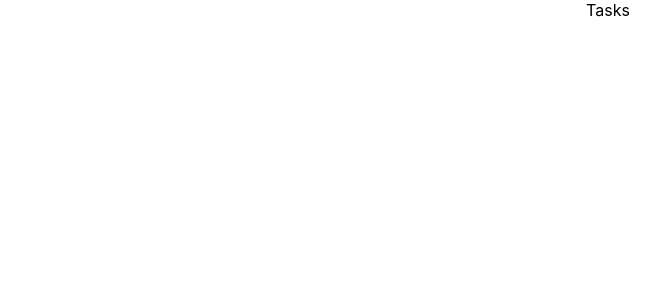
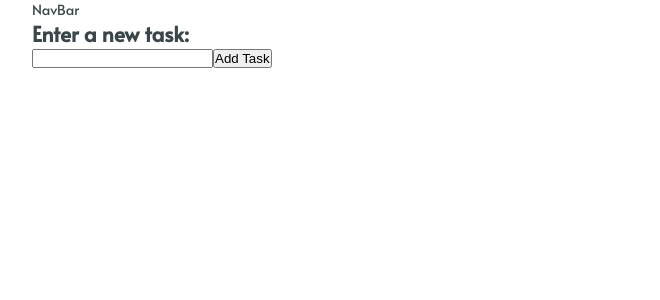
Before and after one commit to huthaifaaltiti/todo-app, a React (Create React App) app: page /tasks in a window 1280 px wide. Shown: the top 300 px of the page, without its empty margins (32-692 px from the left). Built offline with nearby package versions, Linux system fonts and the light colour scheme.

Commit message:
setup home page

```diff
--- a/src/App.css
+++ b/src/App.css
@@ -1,38 +1,4 @@
 .App {
-  text-align: center;
+  width: 90%;
+  margin: 0 auto;
 }
-
-.App-logo {
-  height: 40vmin;
-  pointer-events: none;
-}
-
-@media (prefers-reduced-motion: no-preference) {
-  .App-logo {
-    animation: App-logo-spin infinite 20s linear;
-  }
-}
-
-.App-header {
-  background-color: #282c34;
-  min-height: 100vh;
-  display: flex;
-  flex-direction: column;
-  align-items: center;
-  justify-content: center;
-  font-size: calc(10px + 2vmin);
-  color: white;
-}
-
-.App-link {
-  color: #61dafb;
-}
-
-@keyframes App-logo-spin {
-  from {
-    transform: rotate(0deg);
-  }
-  to {
-    transform: rotate(360deg);
-  }
-}
--- a/src/App.js
+++ b/src/App.js
@@ -2,6 +2,9 @@
 import { lazy, Suspense } from "react";
 // react-router-dom
 import { Routes, Route } from "react-router-dom";
+
+// components
+import NavBar from "./components/NavBar";
 
 // styles
 import "./App.css";
@@ -15,6 +18,7 @@ function App() {
   return (
     <div className="App">
       <Suspense fallback="Loading...">
+        <NavBar />
         <Routes>
           <Route index element={<Home />} />
           <Route path="/tasks" element={<Tasks />} />
--- /dev/null
+++ b/src/components/NavBar/index.js
@@ -0,0 +1,7 @@
+import React from 'react'
+
+export default function NavBar() {
+  return (
+    <div>NavBar</div>
+  )
+}
--- a/src/index.css
+++ b/src/index.css
@@ -1,13 +1,109 @@
+@import url("https://fonts.googleapis.com/css2?family=Alata&display=swap");
+
+* {
+  margin: 0;
+  padding: 0;
+
+  box-sizing: border-box;
+}
+
+html {
+  /* 10px / 16px = 0.625 = 62.5% */
+  /* percentage of user's browser font-size settings */
+  font-size: 62.5%;
+}
+
 body {
-  margin: 0;
-  font-family: -apple-system, BlinkMacSystemFont, 'Segoe UI', 'Roboto', 'Oxygen',
-    'Ubuntu', 'Cantarell', 'Fira Sans', 'Droid Sans', 'Helvetica Neue',
-    sans-serif;
-  -webkit-font-smoothing: antialiased;
-  -moz-osx-font-smoothing: grayscale;
+  font-family: "Alata", sans-serif;
+  font-size: 1.4rem;
+  font-weight: 400;
+
+  background-color: var(--color-wht);
+  color: var(--color-txt);
 }
 
 code {
-  font-family: source-code-pro, Menlo, Monaco, Consolas, 'Courier New',
+  font-family: source-code-pro, Menlo, Monaco, Consolas, "Courier New",
     monospace;
 }
+
+:root {
+  /* Colors: */
+
+  /* Primary color */
+  --color-prim: #03314b;
+  --color-prim-d1: #032c44;
+  --color-prim-d2: #02273c;
+  --color-prim-d3: #022235;
+  --color-prim-l1: #1c465d;
+  --color-prim-l2: #355a6f;
+  --color-prim-l3: #4f6f81;
+
+  /* Secondary color */
+  --color-secn: #2ce080;
+  --color-secn-d1: #28ca73;
+  --color-secn-d2: #23b366;
+  --color-secn-d3: #1f9d5a;
+  --color-secn-l1: #41e38d;
+  --color-secn-l2: #56e699;
+  --color-secn-l3: #6be9a6;
+
+  /* Tertiary color */
+  --color-tert: #0365f2;
+  --color-tert-d1: #035bda;
+  --color-tert-d2: #0251c2;
+  --color-tert-d3: #0247a9;
+  --color-tert-l1: #1c74f3;
+  --color-tert-l2: #3584f5;
+  --color-tert-l3: #4f93f6;
+
+  /* Fourth color */
+  --color-four: #fff3d7;
+  --color-four-d1: #e6dbc2;
+  --color-four-d2: #ccc2ac;
+  --color-four-d3: #b3aa97;
+  --color-four-l1: #fff4db;
+  --color-four-l2: #fff5df;
+  --color-four-l3: #fff7e3;
+
+  /* Fifth color */
+  --color-fif: #ff91a0;
+  --color-fif-d1: #e68390;
+  --color-fif-d2: #cc7480;
+  --color-fif-d3: #b36670;
+  --color-fif-l1: #ff9caa;
+  --color-fif-l2: #ffa7b3;
+  --color-fif-l3: #ffb2bd;
+
+  /* Grey color */
+  --color-gry: #f4f5f9;
+  --color-gry-d-1: #dcdde0;
+  --color-gry-d-2: #c3c4c7;
+  --color-gry-d-3: #abacae;
+  --color-gry-l-1: #f5f6fa;
+  --color-gry-l-2: #f7f8fb;
+  --color-gry-l-3: #fcfcfd;
+
+  /* Text color */
+  --color-txt: #3a4649;
+  --color-txt-d1: #343f42;
+  --color-txt-d2: #2e383a;
+  --color-txt-d3: #293133;
+  --color-txt-l1: #4e595b;
+  --color-txt-l2: #616b6d;
+  --color-txt-l3: #757e80;
+
+  /* Black && White colors */
+  --color-blk: #2c272e;
+  --color-wht: #fff;
+
+  /* Shadows: */
+  --shadow-li1: rgba(149, 157, 165, 0.2) 0px 8px 24px;
+  --shadow-li2: rgba(100, 100, 111, 0.2) 0px 7px 29px 0px;
+  --shadow-dir1: rgba(0, 0, 0, 0.16) 0px 1px 4px;
+  --shadow-dir2: rgba(99, 99, 99, 0.2) 0px 2px 8px 0px;
+  --shadow-int1: rgba(0, 0, 0, 0.35) 0px 5px 15px;
+  --shadow-int2: rgba(0, 0, 0, 0.25) 0px 54px 55px,
+    rgba(0, 0, 0, 0.12) 0px -12px 30px, rgba(0, 0, 0, 0.12) 0px 4px 6px,
+    rgba(0, 0, 0, 0.17) 0px 12px 13px, rgba(0, 0, 0, 0.09) 0px -3px 5px;
+}
--- a/src/pages/Home/index.js
+++ b/src/pages/Home/index.js
@@ -1,37 +1,17 @@
 // react
-import React, { useState } from "react";
-// react-redux
-import { useDispatch, useSelector } from "react-redux";
-// creator functions
-import { addNewTask } from "../../redux/reducers/TasksReducer/actions";
+import React from "react";
 
 // styles
 import styles from "./styles.module.css";
 
 export default function Home() {
-  const [inputData, setInputData] = useState("");
-  const dispatch = useDispatch();
-  const tasks = useSelector((state) => state.TasksReducer);
+  return <div className={styles.homePage}>
 
-  function handleAddNewTask() {
-    dispatch(addNewTask(inputData));
-  }
 
-  return (
-    <div className={styles.homePage}>
-      <h2>Enter a new task:</h2>
+    <h1>Hi Huthaifa!</h1>
 
-      <div>
-        <input type="text" onChange={(e) => setInputData(e.target.value)} />
-
-        <button onClick={handleAddNewTask}>Add Task</button>
-      </div>
-
-      <div>
-        {tasks.map((task) => (
-          <h3>{task.task}</h3>
-        ))}
-      </div>
+    <div>
+      <p>You have added 4 tasks to your tasks list,</p>
     </div>
-  );
+  </div>;
 }
--- a/src/pages/Tasks/index.js
+++ b/src/pages/Tasks/index.js
@@ -1,11 +1,37 @@
 // react
-import React from 'react'
+import React, { useState } from "react";
+// react-redux
+import { useDispatch, useSelector } from "react-redux";
+// creator functions
+import { addNewTask } from "../../redux/reducers/TasksReducer/actions";
 
 // styles
-import styles from "./styles.module.css"
+import styles from "./styles.module.css";
 
 export default function Tasks() {
+  const [inputData, setInputData] = useState("");
+  const dispatch = useDispatch();
+  const tasks = useSelector((state) => state.TasksReducer);
+
+  function handleAddNewTask() {
+    dispatch(addNewTask(inputData));
+  }
+
   return (
-    <div>Tasks</div>
-  )
+    <div>
+      <h2>Enter a new task:</h2>
+
+      <div>
+        <input type="text" onChange={(e) => setInputData(e.target.value)} />
+
+        <button onClick={handleAddNewTask}>Add Task</button>
+      </div>
+
+      <div>
+        {tasks.map((task) => (
+          <h3>{task.taskDetails}</h3>
+        ))}
+      </div>
+    </div>
+  );
 }
--- a/src/redux/reducers/TasksReducer/reducer.js
+++ b/src/redux/reducers/TasksReducer/reducer.js
@@ -4,7 +4,7 @@ import * as TASKS_REDUCER_CONSTANTS from "./constants";
 // TasksReducer state
 const initialState = [
   {
-    task: "",
+    taskDetails: "",
     done: false,
   },
 ];
```
